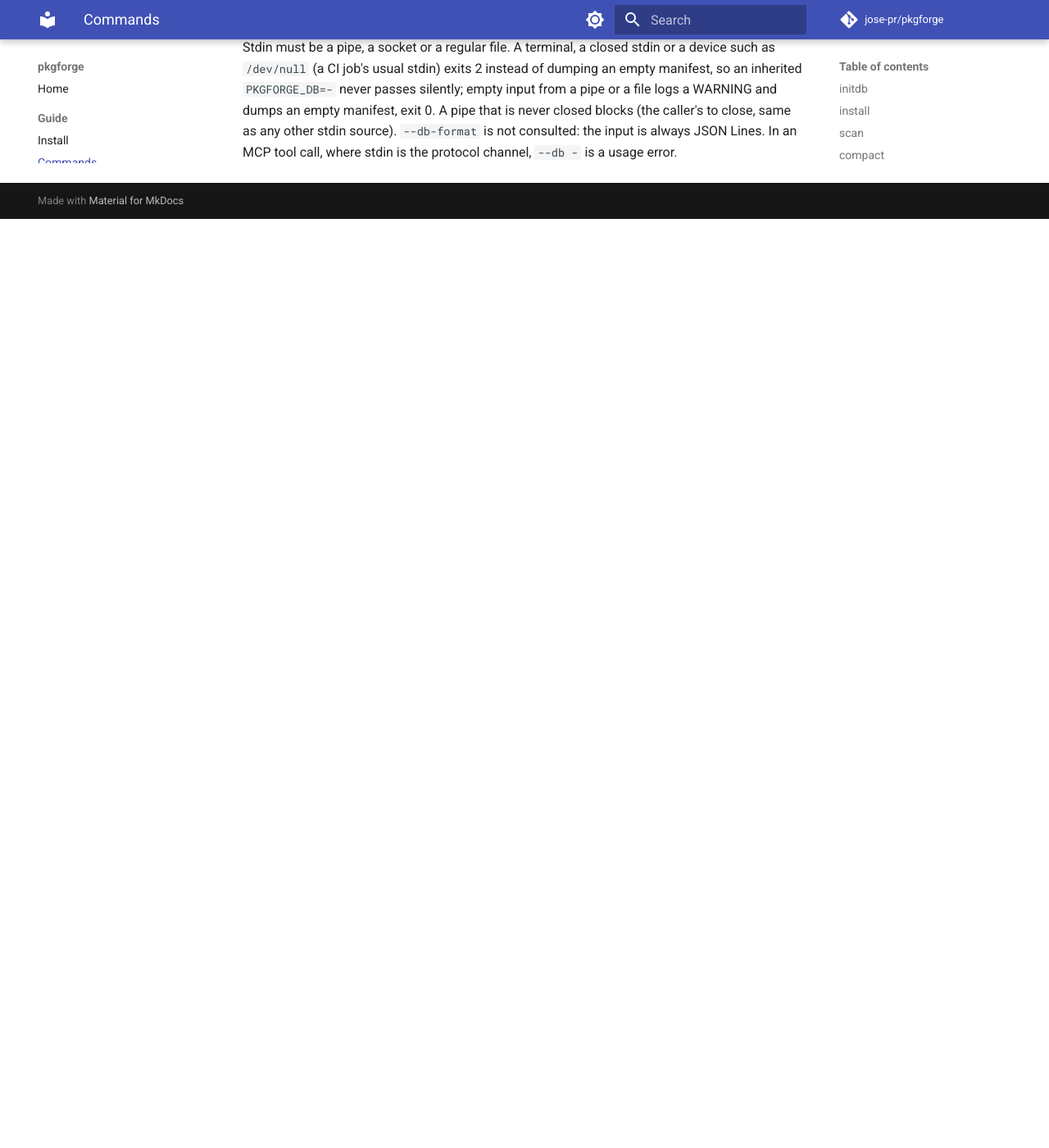
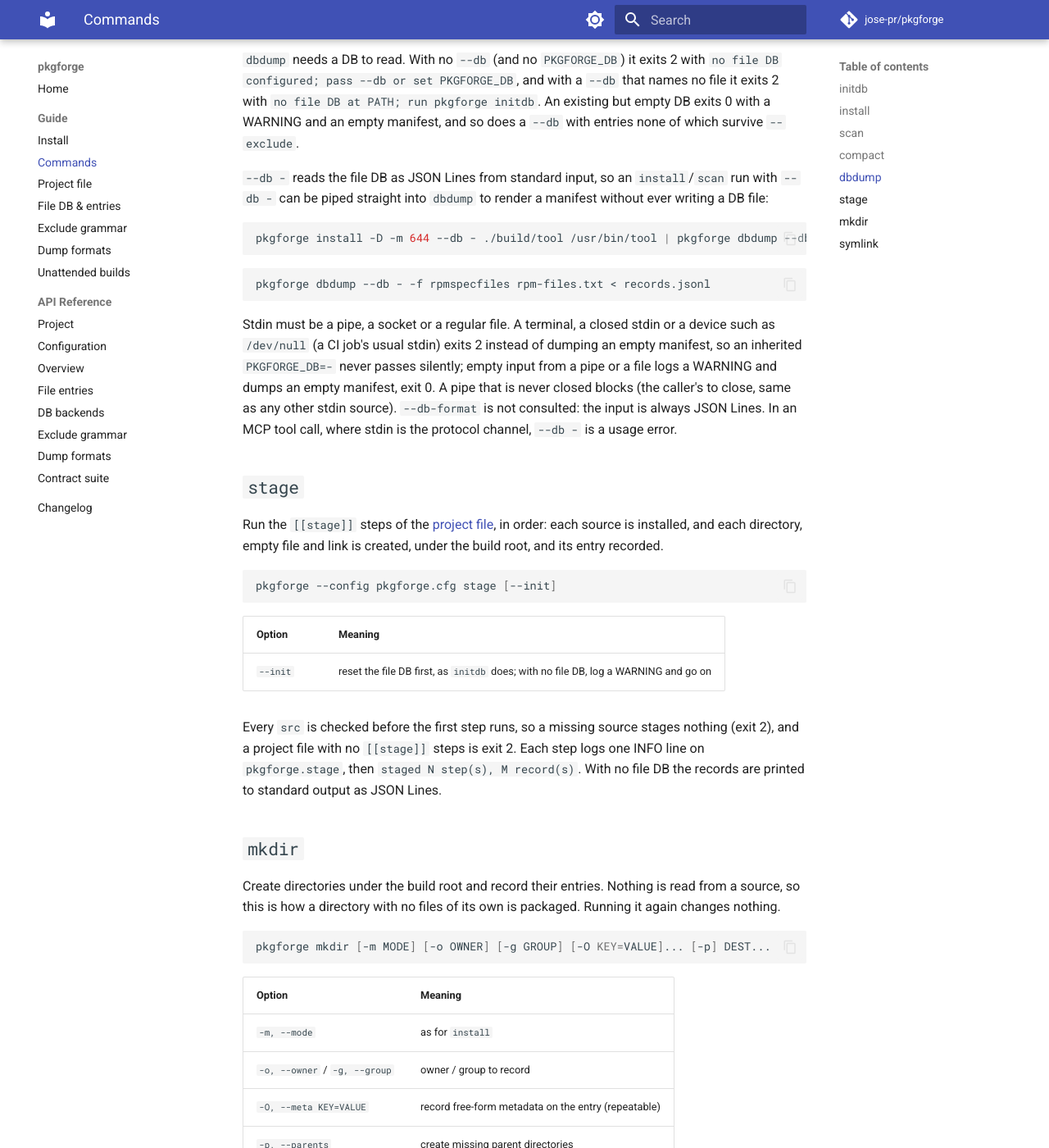
Before and after one commit to jose-pr/pkgforge, an MkDocs documentation site: the page built from docs/guide/commands.md, in a window 1280 px wide and 1400 px high, scrolled down 7018 px. Shown: the whole window at 82% size. Built offline with MkDocs 1.6.1 and Material for MkDocs 9.7.7, drawn with Linux system fonts in a browser that asks for light colours; comment, search, counter and statistics services are not loaded; before the commit the page ends 7285 px from its top, so only the background shows below that; some of the changed text lies outside the part shown.

Commit message:
docs: the pkgforge.cfg guide, stage/mkdir/symlink and PKGFORGE_CONFIG
Add a project-file guide page: where the file is found and how a setting is
decided, every key of every table, the value rules, how an entry gets its
mode, owner and group, owned directories and the step kinds. It ends with the
complete example package, included from the file so it cannot drift.

Document stage, mkdir, symlink, --config, --own and dbdump --dirs in the
commands guide, PKGFORGE_CONFIG and the new loggers in the unattended guide,
and add a short project-file section to the README. A test loads every toml
example of the guide and the README as a pkgforge.cfg.

````diff
--- a/docs/guide/commands.md
+++ b/docs/guide/commands.md
@@ -1,7 +1,7 @@
 # Commands
 
 ```
-pkgforge [--db DB] [--buildroot DIR] <command> ...
+pkgforge [--config FILE] [--db DB] [--buildroot DIR] <command> ...
 ```
 
 Global options are read from the command line or the environment:
@@ -11,14 +11,19 @@
 | `--db PATH` | `PKGFORGE_DB` | file DB to read/write; `-` writes records to stdout for `install`/`scan` and reads them from stdin for `dbdump` (`compact` and `scan --drop-stale` refuse it) |
 | `--db-format FMT` | `PKGFORGE_DB_FORMAT` | backend: `jsonl` / `yaml` / `sqlite` (else inferred from the `--db` suffix) |
 | `--buildroot DIR` | `PKGFORGE_ROOT` | staging root that maps to `/` in the DB; DESTINATION/PATH must resolve inside it |
+| `--own PREFIX` | | a directory prefix the package owns (repeatable; replaces `own` of the project file): the parents of a recorded entry at or below it are recorded too, see [Project file](config.md#owned-directories) |
+| `--config FILE`, `-c FILE` | `PKGFORGE_CONFIG` | the [project file](config.md); else `pkgforge.cfg` in the working directory when there is one. Given before the command only |
 | `-v, --verbose` | | raise the running command's log level (repeatable) |
 | `-q, --quiet` | | lower the running command's log level (repeatable) |
 | `--loglevel [NAME:]LEVEL[,...]` | | set a logger's level directly; `NAME` is a logger name (e.g. `pkgforge.scan`), omitted for the running command |
 
-Global flags work either before or after the subcommand
+Global flags (all but `--config`) work either before or after the subcommand
 (`pkgforge --db X install …` or `pkgforge install --db X …`). An empty
 environment variable (e.g. `PKGFORGE_DB_FORMAT=""`, as a CI pipeline commonly
 exports an unset input) counts as unset, same as leaving it out.
+
+A setting that the [project file](config.md) also holds takes the first of: the
+flag, the environment variable, the file, the default.
 
 See [Exit codes and completion](unattended.md#exit-codes-and-completion) for
 the exit-status contract and how to install shell completion.
@@ -246,8 +251,13 @@
 spelling produces identical output.
 
 ```bash
-pkgforge dbdump -f FORMAT [-X PATTERN] [OUTPUT]
+pkgforge dbdump -f FORMAT [-X PATTERN] [--dirs {all,owned}] [OUTPUT]
 ```
+
+`--dirs owned` keeps a directory entry only when it is at or below an owned
+prefix (`--own`, or `own` in the [project file](config.md#owned-directories)) and
+leaves every other entry as it is; it exits 2 when no prefix is set. The default,
+`--dirs all`, dumps every directory entry.
 
 `dbdump` needs a DB to read. With no `--db` (and no `PKGFORGE_DB`) it exits 2
 with `no file DB configured; pass --db or set PKGFORGE_DB`, and with a `--db`
@@ -275,3 +285,63 @@
 same as any other stdin source). `--db-format` is not consulted: the input is
 always JSON Lines. In an MCP tool call, where stdin is the protocol channel,
 `--db -` is a usage error.
+
+## `stage`
+
+Run the `[[stage]]` steps of the [project file](config.md#steps), in order: each
+source is installed, and each directory, empty file and link is created, under
+the build root, and its entry recorded.
+
+```bash
+pkgforge --config pkgforge.cfg stage [--init]
+```
+
+| Option | Meaning |
+| --- | --- |
+| `--init` | reset the file DB first, as `initdb` does; with no file DB, log a WARNING and go on |
+
+Every `src` is checked before the first step runs, so a missing source stages
+nothing (exit 2), and a project file with no `[[stage]]` steps is exit 2. Each step
+logs one INFO line on `pkgforge.stage`, then `staged N step(s), M record(s)`. With
+no file DB the records are printed to standard output as JSON Lines.
+
+## `mkdir`
+
+Create directories under the build root and record their entries. Nothing is
+read from a source, so this is how a directory with no files of its own is
+packaged. Running it again changes nothing.
+
+```bash
+pkgforge mkdir [-m MODE] [-o OWNER] [-g GROUP] [-O KEY=VALUE]... [-p] DEST...
+```
+
+| Option | Meaning |
+| --- | --- |
+| `-m, --mode` | as for `install` |
+| `-o, --owner` / `-g, --group` | owner / group to record |
+| `-O, --meta KEY=VALUE` | record free-form metadata on the entry (repeatable) |
+| `-p, --parents` | create missing parent directories |
+
+```bash
+pkgforge mkdir -p -m 750 -o root -g adm /var/lib/tool
+```
+
+## `symlink`
+
+Create a symbolic link under the build root and record its entry. TARGET is
+stored as written and may name nothing; a symlink has no mode, so there is no
+`--mode`.
+
+```bash
+pkgforge symlink [-o OWNER] [-g GROUP] [-O KEY=VALUE]... [-p] TARGET LINK
+```
+
+| Option | Meaning |
+| --- | --- |
+| `-o, --owner` / `-g, --group` | owner / group to record |
+| `-O, --meta KEY=VALUE` | record free-form metadata on the entry (repeatable) |
+| `-p, --parents` | create missing parent directories of LINK |
+
+```bash
+pkgforge symlink -p tool /usr/bin/t
+```
--- a/mkdocs.yml
+++ b/mkdocs.yml
@@ -30,6 +30,7 @@
   - Guide:
       - Install: guide/install.md
       - Commands: guide/commands.md
+      - Project file: guide/config.md
       - File DB & entries: guide/file-db.md
       - Exclude grammar: guide/exclude.md
       - Dump formats: guide/formats.md
````
Also changed, not shown: README.md (+38 -1 lines), docs/guide/config.md (added, +262 -0 lines), docs/guide/unattended.md (+17 -1 lines), 1 other file.
